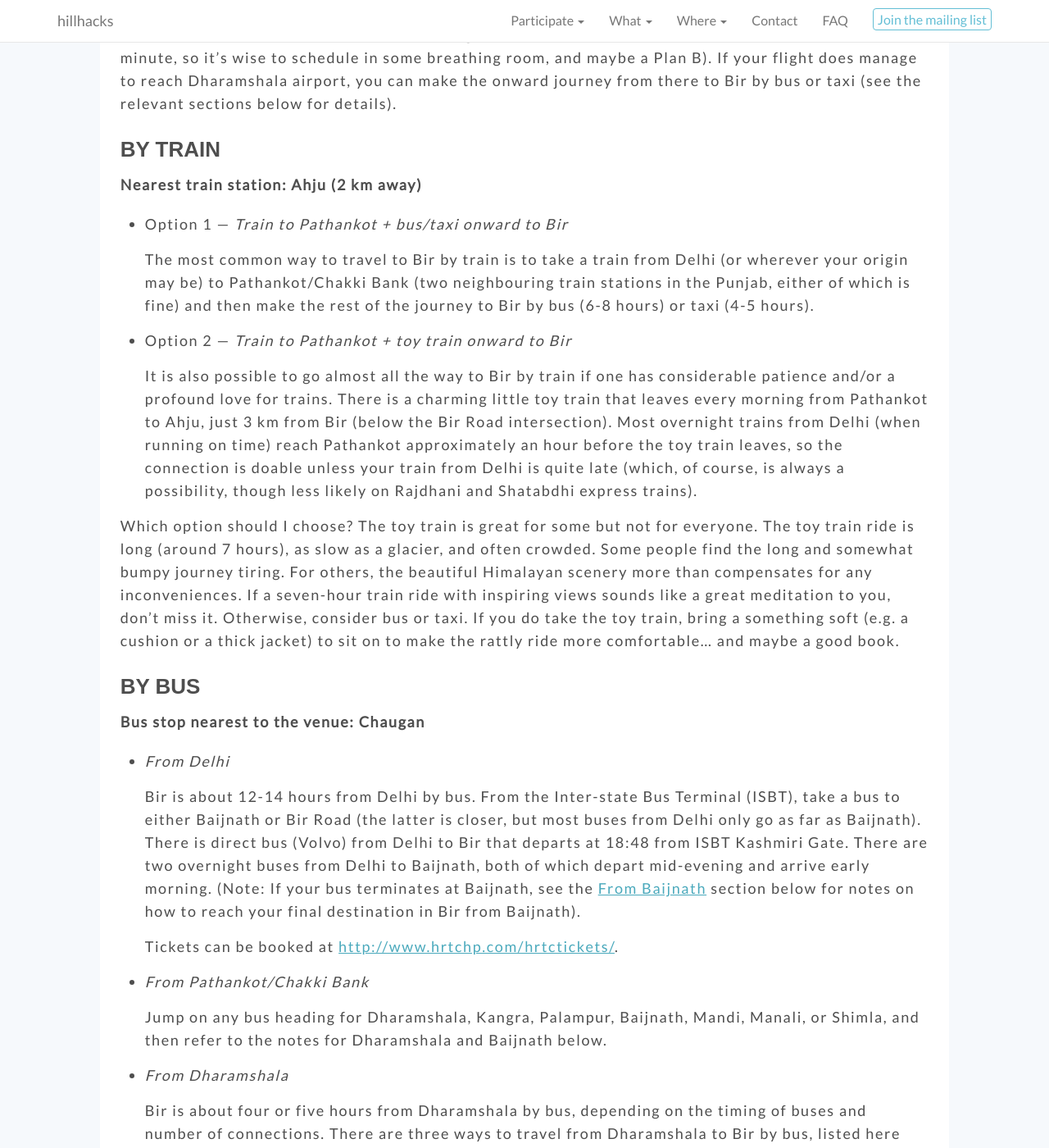
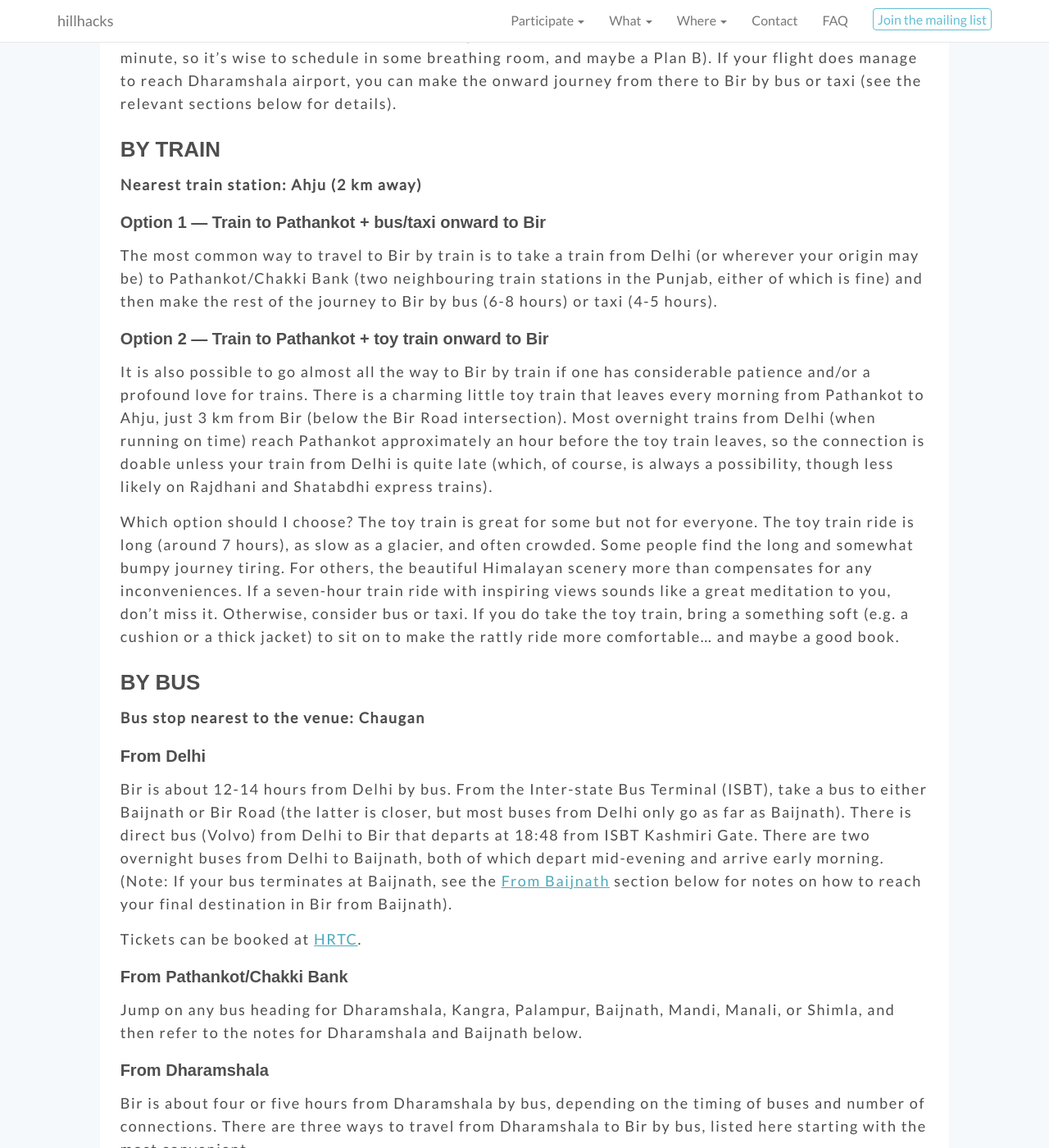
Before and after one commit to hillhacks/website, a Jekyll site: the page built from travel.md, in a window 1280 px wide and 1400 px high, scrolled down 373 px. Shown: the whole window at 82% size. Built offline with Jekyll 4.4.1, drawn with Linux system fonts in a browser that asks for light colours; nearby versions of some CDN libraries; some web fonts are replaced; comment, search, counter and statistics services are not loaded; some of the changed text lies outside the part shown.

Commit message:
travel: bullets and tables are ugly
Sections and lists are a bit prettier?

```diff
--- a/travel.md
+++ b/travel.md
@@ -24,23 +24,23 @@ below for details).
 
 **Nearest train station: Ahju (2 km away)**
 
-* Option 1 — *Train to Pathankot + bus/taxi onward to Bir*
+#### Option 1 — Train to Pathankot + bus/taxi onward to Bir
 
-  The most common way to travel to Bir by train is to take a train from Delhi
-  (or wherever your origin may be) to Pathankot/Chakki Bank (two neighbouring
-  train stations in the Punjab, either of which is fine) and then make the rest
-  of the journey to Bir by bus (6-8 hours) or taxi (4-5 hours).
+The most common way to travel to Bir by train is to take a train from Delhi (or
+wherever your origin may be) to Pathankot/Chakki Bank (two neighbouring train
+stations in the Punjab, either of which is fine) and then make the rest of the
+journey to Bir by bus (6-8 hours) or taxi (4-5 hours).
 
-* Option 2 — *Train to Pathankot + toy train onward to Bir*
+#### Option 2 — Train to Pathankot + toy train onward to Bir
 
-  It is also possible to go almost all the way to Bir by train if one has
-  considerable patience and/or a profound love for trains.  There is a charming
-  little toy train that leaves every morning from Pathankot to Ahju, just 3 km
-  from Bir (below the Bir Road intersection).  Most overnight trains from Delhi
-  (when running on time) reach Pathankot approximately an hour before the toy
-  train leaves, so the connection is doable unless your train from Delhi is
-  quite late (which, of course, is always a possibility, though less likely on
-  Rajdhani and Shatabdhi express trains).
+It is also possible to go almost all the way to Bir by train if one has
+considerable patience and/or a profound love for trains.  There is a charming
+little toy train that leaves every morning from Pathankot to Ahju, just 3 km
+from Bir (below the Bir Road intersection).  Most overnight trains from Delhi
+(when running on time) reach Pathankot approximately an hour before the toy
+train leaves, so the connection is doable unless your train from Delhi is quite
+late (which, of course, is always a possibility, though less likely on Rajdhani
+and Shatabdhi express trains).
 
 Which option should I choose?  The toy train is great for some but not for
 everyone.  The toy train ride is long (around 7 hours), as slow as a glacier,
@@ -56,63 +56,63 @@ book.
 
 **Bus stop nearest to the venue: Chaugan**
 
-* *From Delhi*
+#### From Delhi
 
-  Bir is about 12-14 hours from Delhi by bus.  From the Inter-state Bus Terminal
-  (ISBT), take a bus to either Baijnath or Bir Road (the latter is closer, but
-  most buses from Delhi only go as far as Baijnath).  There is direct bus
-  (Volvo) from Delhi to Bir that departs at 18:48 from ISBT Kashmiri Gate.
-  There are two overnight buses from Delhi to Baijnath, both of which depart
-  mid-evening and arrive early morning. (Note: If your bus terminates at
-  Baijnath, see the [From Baijnath](#from_baijnath) section below for notes on
-  how to reach your final destination in Bir from Baijnath).
+Bir is about 12-14 hours from Delhi by bus.  From the Inter-state Bus Terminal
+(ISBT), take a bus to either Baijnath or Bir Road (the latter is closer, but
+most buses from Delhi only go as far as Baijnath).  There is direct bus (Volvo)
+from Delhi to Bir that departs at 18:48 from ISBT Kashmiri Gate.  There are two
+overnight buses from Delhi to Baijnath, both of which depart mid-evening and
+arrive early morning. (Note: If your bus terminates at Baijnath, see the [From
+Baijnath](#from-baijnath) section below for notes on how to reach your final
+destination in Bir from Baijnath).
 
-  Tickets can be booked at
-  [http://www.hrtchp.com/hrtctickets/](http://www.hrtchp.com/hrtctickets/).
+Tickets can be booked at [HRTC](http://www.hrtchp.com/hrtctickets/).
 
-* *From Pathankot/Chakki Bank*
+#### From Pathankot/Chakki Bank
 
-  Jump on any bus heading for Dharamshala, Kangra, Palampur, Baijnath, Mandi,
-  Manali, or Shimla, and then refer to the notes for Dharamshala and Baijnath
-  below.
+Jump on any bus heading for Dharamshala, Kangra, Palampur, Baijnath, Mandi,
+Manali, or Shimla, and then refer to the notes for Dharamshala and Baijnath
+below.
 
-* *From Dharamshala*
+#### From Dharamshala
 
-  Bir is about four or five hours from Dharamshala by bus, depending on the
-  timing of buses and number of connections.  There are three ways to travel
-  from Dharamshala to Bir by bus, listed here starting with the most convenient.
+Bir is about four or five hours from Dharamshala by bus, depending on the timing
+of buses and number of connections.  There are three ways to travel from
+Dharamshala to Bir by bus, listed here starting with the most convenient.
 
-  There are two daily direct buses to Bir Road/Upper Bir leaving at 06:00 and
-  14:00 from the bus station in (lower) Dharamshala.  (About 4 hours)
+There are two daily direct buses to Bir Road/Upper Bir leaving at 06:00 and
+14:00 from the bus station in (lower) Dharamshala.  (About 4 hours)
 
-  Alternatively, you can take a direct bus from Dharamshala to Baijnath, and
-  from there continue onward to Bir either by local bus or by taxi (see the
-  [From Baijnath](#from_baijnath) section immediately below).
+Alternatively, you can take a direct bus from Dharamshala to Baijnath, and from
+there continue onward to Bir either by local bus or by taxi (see the [From
+Baijnath](#from-baijnath) section immediately below).
 
-  If the timing of direct buses to Bir or Baijnath doesn't work for you, the
-  last-resort options are these: either take a bus to Palampur and change there
-  for any other bus onward to Baijnath or further east, or just hop on any bus
-  heading east from Dharamshala, including those to Jogindernagar, Mandi,
-  Manali, or Shimla, and ask the driver or conductor to drop you off at Bir Road
-  (note: if you get to Chauntra or Jogindernagar, you've gone too far).  This
-  can take anywhere from 3 to 5 hours.
+If the timing of direct buses to Bir or Baijnath doesn't work for you, the
+last-resort options are these: either take a bus to Palampur and change there
+for any other bus onward to Baijnath or further east, or just hop on any bus
+heading east from Dharamshala, including those to Jogindernagar, Mandi, Manali,
+or Shimla, and ask the driver or conductor to drop you off at Bir Road (note: if
+you get to Chauntra or Jogindernagar, you've gone too far).  This can take
+anywhere from 3 to 5 hours.
 
-* <a name="from_baijnath"></a>*From Baijnath*
+#### From Baijnath
 
-  If your bus terminates at Baijnath, you then have the option of travelling the
-  last leg to Bir (20-30 minutes) either by bus or by taxi (about Rs. 250).  If
-  you choose to go by bus, there are two options.  The most convenient is to
-  take one of the direct buses from Baijnath to Bir (which leave about every
-  half hour or so and go all the way to Upper Bir).  Alternatively, you can take
-  any bus heading east from Baijnath (e.g. Jogindernagar, Mandi, Manali, or
-  Shimla) and ask the driver or conductor to drop you off at Bir Road.
+If your bus terminates at Baijnath, you then have the option of travelling the
+last leg to Bir (20-30 minutes) either by bus or by taxi (about Rs. 250).  If
+you choose to go by bus, there are two options.  The most convenient is to take
+one of the direct buses from Baijnath to Bir (which leave about every half hour
+or so and go all the way to Upper Bir).  Alternatively, you can take any bus
+heading east from Baijnath (e.g. Jogindernagar, Mandi, Manali, or Shimla) and
+ask the driver or conductor to drop you off at Bir Road.
 
-  Note that none of the regular buses go to the Tibetan Colony, so if your
-  destination is in the Colony, you can either take a taxi from wherever your
-  bus drops you or take a bus to Upper Bir and ask the driver or conductor to
-  drop you off at Chowgan Chowk (the intersection where Bir Road meets Chowgan
-  Road), and then walk west on Chowgan Road about 1km until you reach the
-  Tibetan Colony (about 10 minutes on foot).
+Note that none of the regular buses go to the Tibetan Colony, so if your
+destination is in the Colony, you can either take a taxi from wherever your bus
+drops you or take a bus to Upper Bir and ask the driver or conductor to drop you
+off at Chowgan Chowk (the intersection where Bir Road meets Chowgan Road), and
+then walk west on Chowgan Road about 1km until you reach the Tibetan Colony
+(about 10 minutes on foot).
+
 
 ### By taxi
 
@@ -121,14 +121,20 @@ Dharamshala, but it is also by far the most expensive and the least
 eco-friendly, so if you come by car, please consider sharing the ride with
 others.
 
-{: .table .table-bordered .table-condensed}
-| Route                      | Approximate duration | Fare estimate |
-|----------------------------|----------------------|---------------|
-| From Pathankot to Bir      | 4-5 hours            | Rs. 1700-2000 |
-| From Dharamshala to Bir    | 2 hours              | Rs. 1000-1400 |
-| From Baijnath to Bir       | 20 minutes           | Rs. 250       |
-| From Bir Road[^1]          | 5 minutes            | Rs. 60-70     |
-| From Bir Road to Upper Bir | 10 minutes           | Rs. 90-100    |
+From Pathankot to Bir
+: 4-5 hours, Rs. 1700-2000
+^
+From Dharamshala to Bir
+: 2 hours, Rs. 1000-1400
+^
+From Baijnath to Bir
+: 20 minutes, Rs. 250
+^
+From Bir Road[^1]
+: 5 minutes, Rs. 60-70
+^
+From Bir Road to Upper Bir
+: 10 minutes, Rs. 90-100
 
 [^1]: The closest stop for most long-distance buses to Chowgan (including the
       Tibetan Colony or Deer Park).
```
